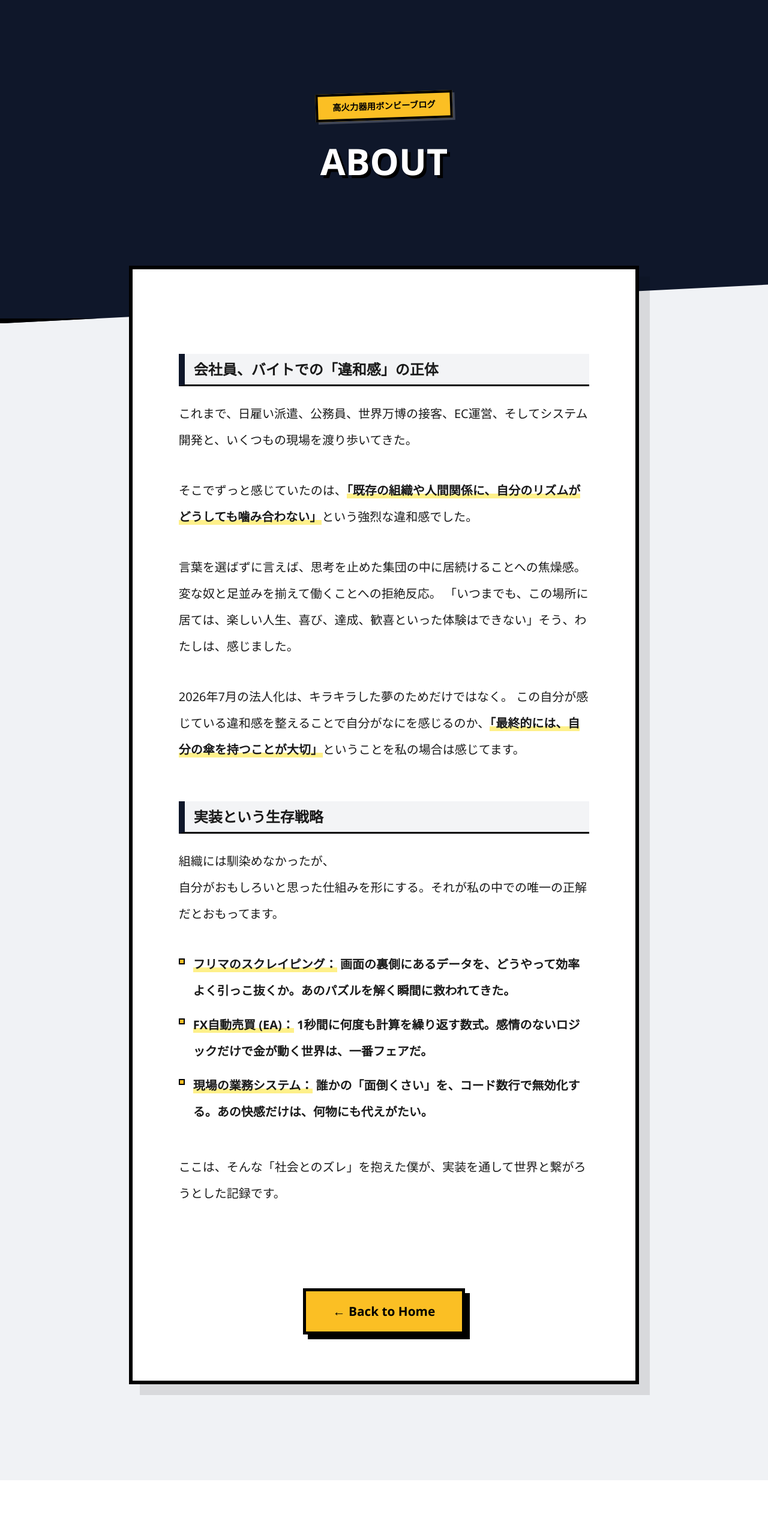
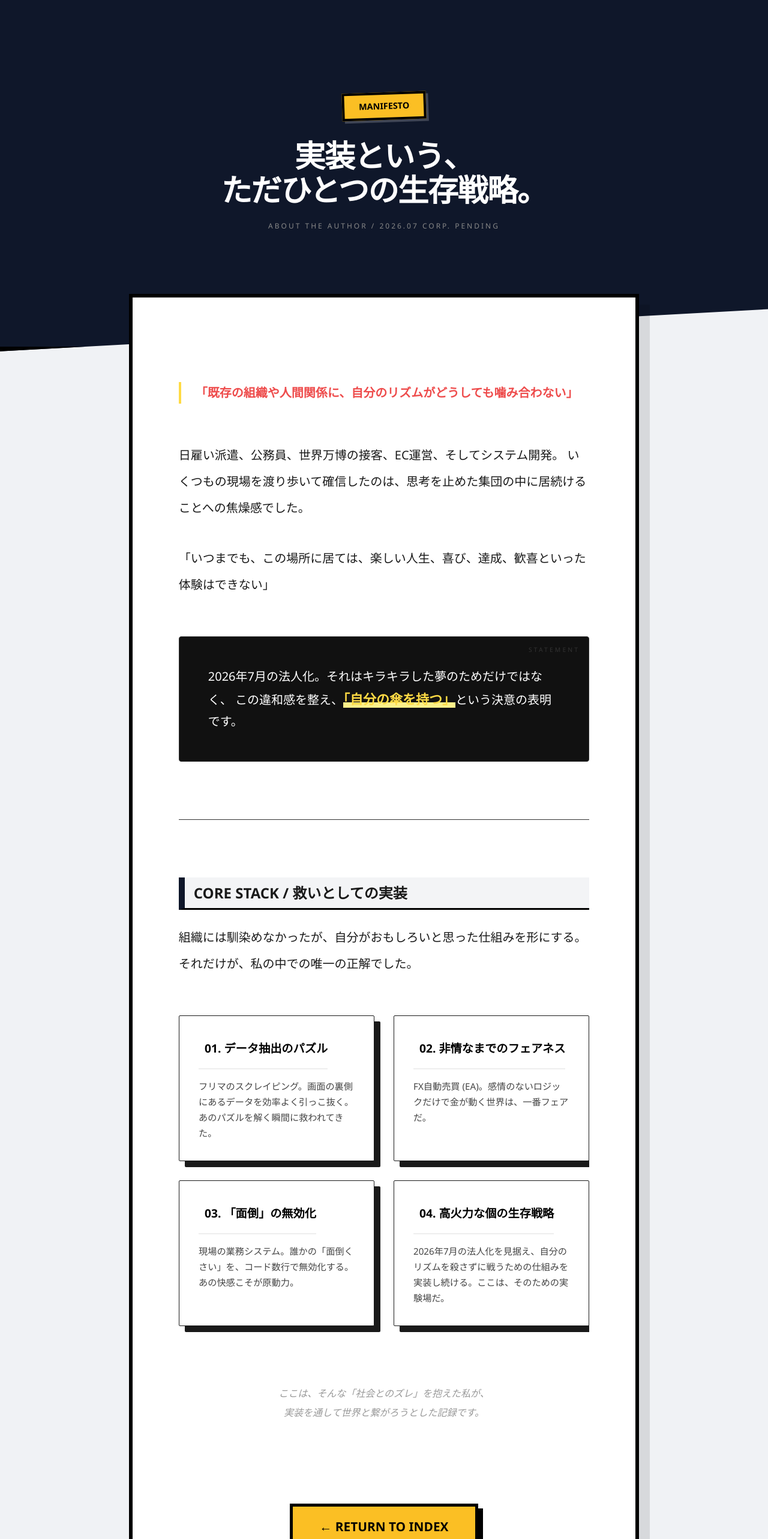
Before and after one commit to oppohone011-ux/core_links_hp, a Next.js app: page /about in a window 1280 px wide. Shown: the top 2566 px of the page at 60% size. Before the commit the page ends 2468 px from the top, so only its background shows below. Built offline with nearby package versions, Linux system fonts and the light colour scheme.

Commit message:
fix: supabase path and setup login/task pages

```diff
--- a/package.json
+++ b/package.json
@@ -11,6 +11,7 @@
   "dependencies": {
     "@google/generative-ai": "^0.21.0",
     "@next/third-parties": "^16.1.6",
+    "@supabase/supabase-js": "^2.99.3",
     "gray-matter": "^4.0.3",
     "microcms-js-sdk": "^3.3.0",
     "next": "16.1.6",
--- a/src/app/about/About.module.css
+++ b/src/app/about/About.module.css
@@ -1,176 +1,219 @@
-/* --- ページ全体（About専用） --- */
-.articleWrapper {
-  background-color: #f8fafc; /* 少し明るくスッキリしたグレーに */
-  min-height: 100vh;
-  color: #1e293b;
-  overflow-x: hidden;
-  font-family: "Helvetica Neue", Arial, "Hiragino Kaku Gothic ProN", "Hiragino Sans", Meiryo, sans-serif;
+/* About.module.css - Full Code */
+
+/* --- 1. アニメーション定義 --- */
+@keyframes fadeInUp {
+  from {
+    opacity: 0;
+    transform: translateY(30px);
+  }
+  to {
+    opacity: 1;
+    transform: translateY(0);
+  }
 }
 
-/* --- ヘッダー --- */
-.articleHeader {
-  background: #0f172a;
-  padding: clamp(6rem, 15vw, 12rem) 1.5rem clamp(8rem, 18vw, 14rem);
-  text-align: center;
-  /* 角度を少し緩やかにして洗練させる */
-  clip-path: polygon(0 0, 100% 0, 100% 92%, 0 100%);
-  border-bottom: none; /* 太い黒線を消してスッキリ */
+@keyframes fadeIn {
+  from { opacity: 0; }
+  to { opacity: 1; }
 }
 
-.headerInner {
-  max-width: 950px;
-  margin: 0 auto;
+@keyframes cardIn {
+  from {
+    opacity: 0;
+    transform: scale(0.95) translateY(20px);
+  }
+  to {
+    opacity: 1;
+    transform: scale(1) translateY(0);
+  }
 }
 
-.categoryTag {
-  display: inline-block;
-  background: #fbbf24;
-  color: #000;
-  padding: 6px 20px;
-  border: 2px solid #000; /* 線を少し細く */
-  font-size: 0.85rem;
+/* --- 2. ヘッダーエリア --- */
+.aboutTitle {
+  color: #ffffff;
+  font-size: clamp(2rem, 8vw, 3.2rem); /* スマホ〜PCで可変 */
+  line-height: 1.1;
+  letter-spacing: -0.03em;
+  margin-bottom: 0.5rem;
   font-weight: 900;
-  margin-bottom: 2rem;
-  transform: rotate(-1.5deg); /* 傾きを抑える */
-  box-shadow: 4px 4px 0 rgba(0, 0, 0, 0.2);
-  border-radius: 2px;
+  word-break: keep-all;
+  overflow-wrap: break-word;
+  animation: fadeInUp 0.8s cubic-bezier(0.22, 1, 0.36, 1) forwards;
 }
 
-.articleTitle {
-  font-size: clamp(2.2rem, 8vw, 4.5rem);
-  font-weight: 900;
-  color: #fff;
-  line-height: 1.1;
-  text-shadow: none; /* 影を消してタイポグラフィで見せる */
-  letter-spacing: 0.05em;
+.subTitle {
+  display: block;
+  font-size: 0.75rem;
+  text-transform: uppercase;
+  letter-spacing: 0.25em;
+  color: #888;
+  margin-top: 1.5rem;
+  animation: fadeIn 1.2s ease-out forwards;
 }
 
-/* --- メインコンテンツ --- */
-.articleMain {
-  max-width: 800px; /* 少し幅を絞って読みやすく */
-  margin: -9rem auto 10rem; /* 重なりを深くして奥行きを出す */
-  padding: clamp(2.5rem, 8vw, 6rem); /* 余白を贅沢に取る */
-  background: white;
-  border: 1px solid rgba(0,0,0,0.05); /* 境界線はごく薄く */
-  box-shadow: 0 25px 50px -12px rgba(0, 0, 0, 0.1); /* 柔らかい影に */
-  position: relative;
-  z-index: 10;
-  border-radius: 12px;
+.manifestoTag {
+  background: #ffda44; /* 高火力イエロー */
+  color: #000;
+  padding: 4px 12px;
+  font-weight: 900;
+  font-size: 0.75rem;
+  display: inline-block;
+  margin-bottom: 1.5rem;
+  box-shadow: 3px 3px 0px #333;
+  animation: fadeIn 0.5s ease-out;
 }
 
-.contentBody {
-  line-height: 2.2;
-  font-size: clamp(1rem, 2vw, 1.15rem);
-  color: #334155;
-  font-weight: 400; /* 太さを抑えて圧を減らす */
+/* --- 3. メインコンテンツ --- */
+.leadText {
+  font-size: 1.25rem;
+  line-height: 1.8;
+  font-weight: 700;
+  border-left: 4px solid #ffda44;
+  padding-left: 1.5rem;
+  margin: 4rem 0;
+  color: #ee4c4c; /* 警告色のような赤でインパクトを */
+  animation: fadeInUp 1s ease-out 0.2s both;
 }
 
-.aboutIntro {
-  font-size: clamp(1.1rem, 2.5vw, 1.3rem);
-  line-height: 2;
-  font-weight: 700;
-  color: #000;
-  margin-bottom: 4rem;
-  padding: 30px;
-  background: #f8fafc;
-  border: 1px solid #e2e8f0; /* 線を細く */
-  border-left: 8px solid #fbbf24; /* 左端にアクセントカラー */
-  box-shadow: none;
-  transform: none; /* まっすぐにして誠実さを出す */
+.statement {
+  margin: 4rem 0;
+  padding: 3rem;
+  background: #111;
+  color: #fff;
   border-radius: 4px;
+  border: 1px solid #333;
+  position: relative;
+  overflow: hidden;
+  line-height: 1.8;
+  animation: fadeIn 1s ease-out 0.4s both;
 }
 
-.strongHighlight {
-  /* マーカーを細くしてオシャレに */
-  background: linear-gradient(transparent 70%, #fbbf24 70%);
-  padding: 0 2px;
-  font-weight: 800;
+.statement::before {
+  content: "STATEMENT";
+  position: absolute;
+  top: 12px;
+  right: 15px;
+  font-size: 0.65rem;
+  color: #333;
+  letter-spacing: 0.3em;
 }
 
-.contentBody h2 {
-  font-size: clamp(1.3rem, 4vw, 1.8rem);
-  font-weight: 900;
-  margin: 6rem 0 2.5rem;
-  padding: 0 0 10px 0;
-  background: none;
-  border-left: none;
-  border-bottom: 3px solid #0f172a; /* 下線のみでシンプルに */
-  color: #0f172a;
-  letter-spacing: 0.05em;
+.statement strong {
+  color: #ffda44;
+  font-size: 1.1em;
 }
 
-.logList {
-  margin: 3.5rem 0;
-  padding: 0;
+/* --- 4. スキルグリッド (4枚構成) --- */
+.skillGrid {
+  display: grid;
+  grid-template-columns: repeat(auto-fit, minmax(280px, 1fr));
+  gap: 2rem;
+  margin: 4rem 0;
 }
 
-.logItem {
-  background: #fff;
-  border: 1px solid #e2e8f0; /* 枠線を細く */
-  padding: 25px;
-  margin-bottom: 25px;
-  list-style: none;
-  transition: all 0.3s ease;
-  border-radius: 8px;
+.skillCard {
+  background: #ffffff;
+  padding: 2rem;
+  border-radius: 2px;
+  box-shadow: 10px 10px 0px #1a1a1a;
+  border: 1px solid #1a1a1a;
+  transition: all 0.3s cubic-bezier(0.25, 0.46, 0.45, 0.94);
+  animation: cardIn 0.6s ease-out both;
 }
 
-.logItem:hover {
-  transform: translateY(-5px);
-  box-shadow: 0 10px 20px rgba(0,0,0,0.05);
-  border-color: #fbbf24;
+/* 順次表示アニメーション */
+.skillCard:nth-child(1) { animation-delay: 0.5s; }
+.skillCard:nth-child(2) { animation-delay: 0.65s; }
+.skillCard:nth-child(3) { animation-delay: 0.8s; }
+.skillCard:nth-child(4) { animation-delay: 0.95s; }
+
+.skillCard:hover {
+  transform: translate(-4px, -4px);
+  box-shadow: 14px 14px 0px #ffda44;
 }
 
-.logItem strong {
-  display: block;
-  font-size: 1.25rem;
-  margin-bottom: 12px;
-  color: #0f172a;
-  border-bottom: 2px solid #fbbf24;
-  width: fit-content;
+.skillCard h3 {
+  margin: 0 0 1rem 0;
+  font-size: 1.2rem;
+  font-weight: 800;
+  color: #000;
+  border-bottom: 2px solid #eee;
+  padding-bottom: 0.75rem;
 }
 
-/* --- ボタン系 --- */
-.backBtnWrapper {
-  text-align: center;
-  margin-top: 5rem;
+.skillCard p {
+  font-size: 0.95rem;
+  color: #444;
+  line-height: 1.7;
+  margin: 0;
 }
 
-.backBtn {
-  display: inline-flex;
-  padding: 15px 40px;
-  background: #0f172a; /* 黒ベースに変えて引き締める */
-  color: #fff;
-  border: 2px solid #0f172a;
-  font-weight: 700;
-  font-size: 1.1rem;
-  text-decoration: none;
-  box-shadow: 0 4px 0 #fbbf24;
-  transition: all 0.2s ease;
-  border-radius: 50px; /* 丸みを持たせてモダンに */
+/* --- 5. フッター演出 --- */
+.divider {
+  margin: 6rem 0;
+  border: none;
+  border-top: 1px solid #333;
+  position: relative;
 }
 
-.backBtn:hover {
-  transform: translateY(2px);
-  box-shadow: 0 0px 0 #fbbf24;
-  background: #fbbf24;
-  color: #000;
-  border-color: #fbbf24;
+.divider::after {
+  content: "END OF LINE";
+  position: absolute;
+  left: 50%;
+  top: 50%;
+  transform: translate(-50%, -50%);
+  background: #000; /* 背景が黒いことを想定 */
+  padding: 0 1.5rem;
+  font-size: 0.65rem;
+  color: #555;
+  letter-spacing: 0.2em;
 }
 
-/* スマホ対応 */
-@media (max-width: 768px) {
-  .articleHeader {
-    padding: 5rem 1rem 7rem;
+.closing {
+  margin: 6rem 0 4rem;
+  text-align: center;
+  font-size: 1rem;
+  line-height: 2;
+  color: #999;
+  font-style: italic;
+  animation: fadeIn 2s ease-out 1.2s both;
+}
+
+/* --- 6. モバイル最適化 --- */
+@media (max-width: 640px) {
+  .aboutTitle {
+    font-size: 2rem;
+    line-height: 1.2;
   }
-  .articleMain {
-    margin: -5rem 12px 6rem;
-    padding: 2.5rem 1.2rem;
+
+  .leadText {
+    font-size: 1.15rem;
+    margin: 3rem 0;
+    padding-left: 1rem;
   }
-  .aboutIntro {
-    padding: 20px;
-    font-size: 1rem;
+
+  .statement {
+    padding: 2rem 1.5rem;
+    font-size: 0.95rem;
   }
-  .logItem {
-    padding: 15px;
+
+  .skillGrid {
+    gap: 1.5rem;
+  }
+
+  .skillCard {
+    padding: 1.5rem;
+    box-shadow: 6px 6px 0px #1a1a1a;
+  }
+
+  /* スマホでのタップ時の反応 */
+  .skillCard:active {
+    transform: scale(0.98);
+    box-shadow: 2px 2px 0px #1a1a1a;
+    transition: 0.1s;
+  }
+
+  .divider {
+    margin: 4rem 0;
   }
 }
--- a/src/app/about/page.tsx
+++ b/src/app/about/page.tsx
@@ -1,55 +1,80 @@
 import Link from "next/link";
-import styles from "../blog/[slug]/Blog.module.css"; // 既存のスタイルを再利用
+import blogStyles from "../blog/[slug]/Blog.module.css";
+import styles from "./About.module.css"; // 新しく作成
 
 export default function AboutPage() {
   return (
-    <div className={styles.articleWrapper}>
-      {/* ヘッダーエリア */}
-      <header className={styles.articleHeader}>
-        <div className={styles.headerInner}>
-          <span className={styles.categoryTag}>高火力器用ボンビーブログ</span>
-          <h1 className={styles.articleTitle}>ABOUT</h1>
+    <div className={blogStyles.articleWrapper}>
+      <header className={blogStyles.articleHeader}>
+        <div className={blogStyles.headerInner}>
+          <span className={blogStyles.categoryTag}>MANIFESTO</span>
+          <h1 className={styles.aboutTitle}>
+            実装という、<br />ただひとつの生存戦略。
+          </h1>
+          <span className={styles.subTitle}>ABOUT THE AUTHOR / 2026.07 CORP. PENDING</span>
         </div>
       </header>
 
-      <main className={styles.articleMain}>
-        <section className={styles.contentBody}>
-          <h2>会社員、バイトでの「違和感」の正体</h2>
+      <main className={blogStyles.articleMain}>
+        <section className={blogStyles.contentBody}>
+
+          <div className={styles.leadText}>
+            「既存の組織や人間関係に、自分のリズムがどうしても噛み合わない」
+          </div>
+
           <p>
-            これまで、日雇い派遣、公務員、世界万博の接客、EC運営、そしてシステム開発と、いくつもの現場を渡り歩いてきた。
-          </p>
-          <p>
-            そこでずっと感じていたのは、<strong>「既存の組織や人間関係に、自分のリズムがどうしても噛み合わない」</strong>という強烈な違和感でした。
-          </p>
-          <p>
-            言葉を選ばずに言えば、思考を止めた集団の中に居続けることへの焦燥感。変な奴と足並みを揃えて働くことへの拒絶反応。
-            「いつまでも、この場所に居ては、楽しい人生、喜び、達成、歓喜といった体験はできない」そう、わたしは、感じました。
-          </p>
-          <p>
-            2026年7月の法人化は、キラキラした夢のためだけではなく。
-            この自分が感じている違和感を整えることで自分がなにを感じるのか、<strong>「最終的には、自分の傘を持つことが大切」</strong>ということを私の場合は感じてます。
+            日雇い派遣、公務員、世界万博の接客、EC運営、そしてシステム開発。
+            いくつもの現場を渡り歩いて確信したのは、思考を止めた集団の中に居続けることへの焦燥感でした。
           </p>
 
-          <h2>実装という生存戦略</h2>
           <p>
-            組織には馴染めなかったが、<br />
-            自分がおもしろいと思った仕組みを形にする。それが私の中での唯一の正解だとおもってます。
+            「いつまでも、この場所に居ては、楽しい人生、喜び、達成、歓喜といった体験はできない」
           </p>
 
-          <ul>
-            <li><strong>フリマのスクレイピング：</strong> 画面の裏側にあるデータを、どうやって効率よく引っこ抜くか。あのパズルを解く瞬間に救われてきた。</li>
-            <li><strong>FX自動売買 (EA)：</strong> 1秒間に何度も計算を繰り返す数式。感情のないロジックだけで金が動く世界は、一番フェアだ。</li>
-            <li><strong>現場の業務システム：</strong> 誰かの「面倒くさい」を、コード数行で無効化する。あの快感だけは、何物にも代えがたい。</li>
-          </ul>
+          <div className={styles.statement}>
+            2026年7月の法人化。それはキラキラした夢のためだけではなく、
+            この違和感を整え、<strong>「自分の傘を持つ」</strong>という決意の表明です。
+          </div>
 
-          <p style={{ marginTop: '3rem' }}>
-            ここは、そんな「社会とのズレ」を抱えた僕が、実装を通して世界と繋がろうとした記録です。
+          <hr className={styles.divider} />
+
+          <h2>CORE STACK / 救いとしての実装</h2>
+          <p>
+            組織には馴染めなかったが、自分がおもしろいと思った仕組みを形にする。
+            それだけが、私の中での唯一の正解でした。
+          </p>
+
+          <div className={styles.skillGrid}>
+            <div className={styles.skillCard}>
+              <h3>01. データ抽出のパズル</h3>
+              <p>フリマのスクレイピング。画面の裏側にあるデータを効率よく引っこ抜く。あのパズルを解く瞬間に救われてきた。</p>
+            </div>
+
+            <div className={styles.skillCard}>
+              <h3>02. 非情なまでのフェアネス</h3>
+              <p>FX自動売買 (EA)。感情のないロジックだけで金が動く世界は、一番フェアだ。</p>
+            </div>
+
+            <div className={styles.skillCard}>
+              <h3>03. 「面倒」の無効化</h3>
+              <p>現場の業務システム。誰かの「面倒くさい」を、コード数行で無効化する。あの快感こそが原動力。</p>
+            </div>
+
+            <div className={styles.skillCard}>
+              <h3>04. 高火力な個の生存戦略</h3>
+              <p>2026年7月の法人化を見据え、自分のリズムを殺さずに戦うための仕組みを実装し続ける。ここは、そのための実験場だ。</p>
+            </div>
+          </div>
+
+          <p className={styles.closing}>
+            ここは、そんな「社会とのズレ」を抱えた私が、<br />
+            実装を通して世界と繋がろうとした記録です。
           </p>
         </section>
 
-        <div className={styles.backBtnWrapper}>
-          <Link href="/" className={styles.backBtn}>
-            ← Back to Home
+        <div className={blogStyles.backBtnWrapper}>
+          <Link href="/" className={blogStyles.backBtn}>
+            ← RETURN TO INDEX
           </Link>
         </div>
       </main>
--- a/src/app/dx/page.tsx
+++ b/src/app/dx/page.tsx
@@ -65,14 +65,14 @@ export default function DXPage() {
                   最新のWeb技術とAIで抹消し、真の直帰を実現することです。
                 </p>
 
-                <h2>🚀 最新技術スタック & AI実装</h2>
+                <h2>最新技術スタック & AI実装</h2>
                 <div className={styles.stackTable}>
                   <p><strong>Frontend/Backend:</strong> Node.js, Next.js 15, Vercel, microCMS</p>
                   <p><strong>AI Implementation:</strong> OpenAI連携による入力フォームデータのAIスコアリング（自動評価・ランク付け）</p>
                   <p><strong>Infrastructure/Databases:</strong> Supabase, Firebase, GitHub Action(CI/CD), GA4</p>
                 </div>
 
-                <h2>🔥 主要な開発実績と解決した課題（IMPACT）</h2>
+                <h2>主要な開発実績と解決した課題</h2>
 
                 {/* Case 01: 製造・DX */}
                 <div className={styles.caseCard}>
@@ -107,7 +107,7 @@ export default function DXPage() {
                   <code>IMPACT: 仕入れ・投資判断の単純労働を「ゼロ」へ</code>
                 </div>
 
-                <h2>📜 プロジェクト・ログ（歩んできた道）</h2>
+                <h2>プロジェクト・ログ</h2>
                 <div className={styles.timeline}>
                   {/* --- [最新] 2025 - 2026: 自動化・EA・測量DX --- */}
                   <div className={`${styles.timeItem} ${styles.latest}`}>
--- /dev/null
+++ b/src/app/login/Login.module.css
@@ -0,0 +1,84 @@
+.container {
+  min-height: 100vh;
+  background-color: #f8fafc;
+  padding: 2rem 1rem;
+  color: #1e293b;
+}
+
+.inner {
+  max-width: 500px;
+  margin: 0 auto;
+}
+
+.header {
+  display: flex;
+  justify-content: space-between;
+  align-items: center;
+  margin-bottom: 2rem;
+}
+
+.logo {
+  font-weight: 800;
+  font-size: 1.25rem;
+}
+
+.logo span {
+  color: #2563eb;
+}
+
+.logoutBtn {
+  font-size: 0.75rem;
+  background: white;
+  border: 1px solid #e2e8f0;
+  padding: 0.5rem 0.75rem;
+  border-radius: 0.5rem;
+  cursor: pointer;
+}
+
+.inputArea {
+  display: flex;
+  gap: 0.5rem;
+  margin-bottom: 2rem;
+}
+
+.input {
+  flex: 1;
+  padding: 0.75rem;
+  border-radius: 0.5rem;
+  border: 1px solid #e2e8f0;
+  outline: none;
+}
+
+.addBtn {
+  background: #2563eb;
+  color: white;
+  padding: 0.75rem 1rem;
+  border-radius: 0.5rem;
+  border: none;
+  font-weight: 600;
+  cursor: pointer;
+}
+
+.taskCard {
+  background: white;
+  padding: 1rem;
+  border-radius: 0.75rem;
+  border: 1px solid #f1f5f9;
+  display: flex;
+  justify-content: space-between;
+  align-items: center;
+  margin-bottom: 0.75rem;
+  box-shadow: 0 1px 3px rgba(0,0,0,0.05);
+}
+
+.deleteBtn {
+  color: #94a3b8;
+  background: none;
+  border: none;
+  cursor: pointer;
+  font-size: 0.8rem;
+}
+
+.deleteBtn:hover {
+  color: #ef4444;
+}
```
Also changed, not shown: src/app/db-test/page.tsx (added, +54 -0 lines), src/app/login/page.tsx (added, +45 -0 lines), src/libs/supabase.ts (added, +8 -0 lines), 1 other file (tests, documents, lock files or other folders).
